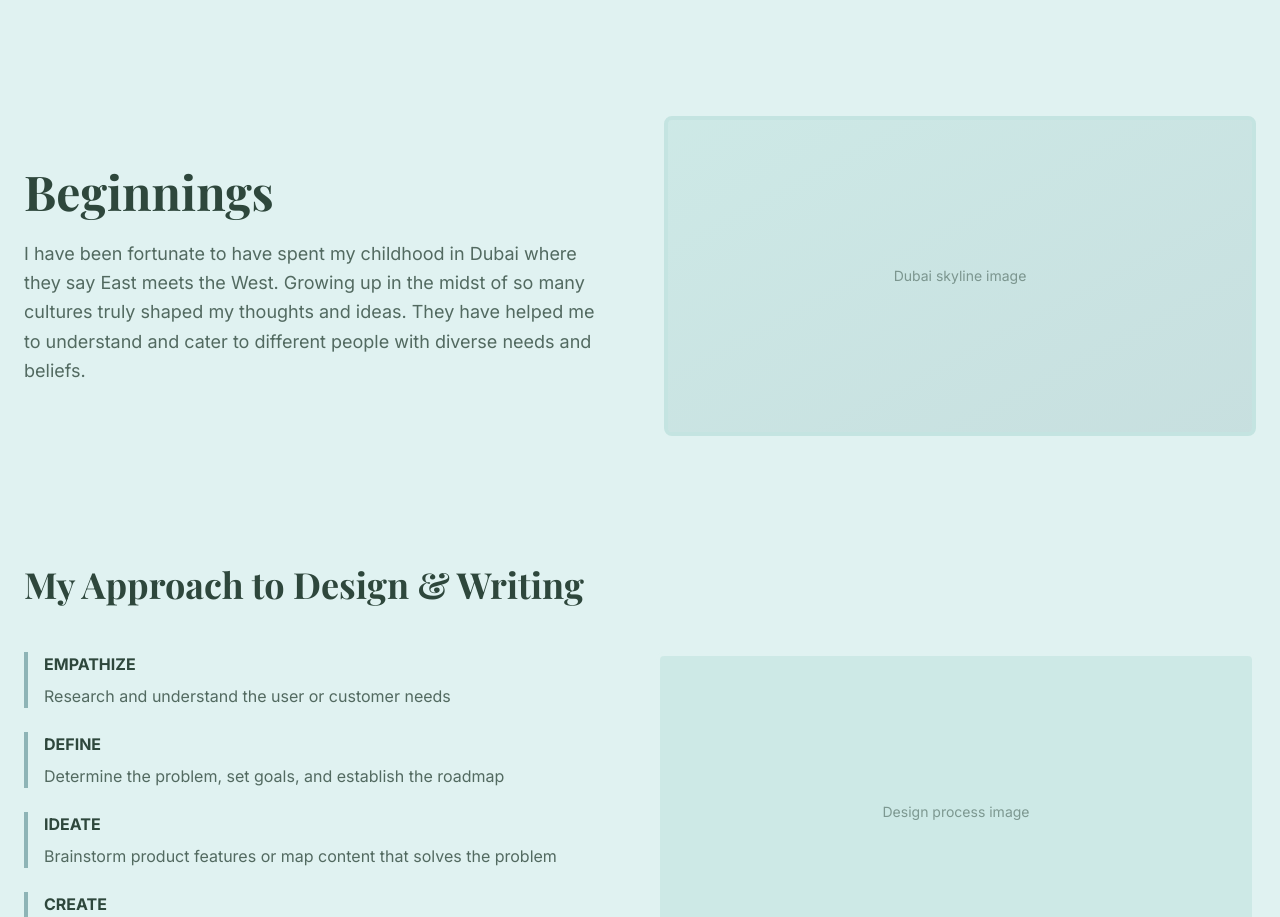
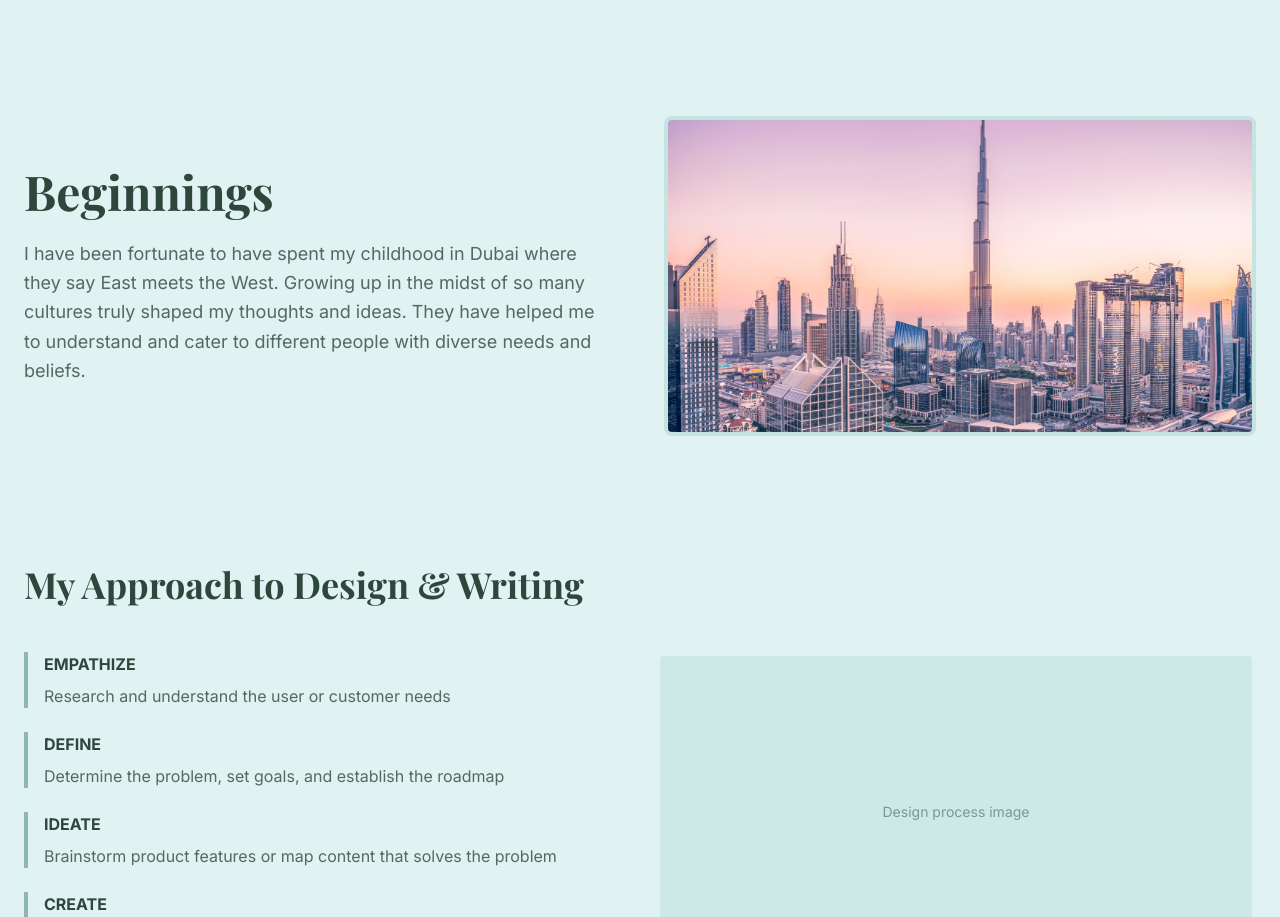
Before and after one commit to AnupaShefley/portfolio, a Next.js app: page / in a window 1280 px wide. Shown: the part 2040-2957 px from the top of the page. Built offline with nearby package versions, Linux system fonts and the light colour scheme; a web font is replaced by a local one.

Commit message:
Add about image and section updates

```diff
--- a/components/About.tsx
+++ b/components/About.tsx
@@ -82,10 +82,13 @@ export default function About() {
             </p>
           </div>
           <div className="relative h-64 md:h-80 rounded-lg overflow-hidden border-4 border-teal-light/30">
-            <div className="absolute inset-0 bg-gradient-to-br from-teal-light/20 to-teal-medium/30" />
-            <div className="absolute inset-0 flex items-center justify-center text-teal-dark/50">
-              <p className="text-sm">Dubai skyline image</p>
-            </div>
+            <Image
+              src="/dubai.jpg"
+              alt="Dubai skyline"
+              fill
+              className="object-cover"
+              sizes="(max-width: 768px) 100vw, 50vw"
+            />
           </div>
         </motion.div>
 
```
Also changed, not shown: public/dubai.jpg (added).
